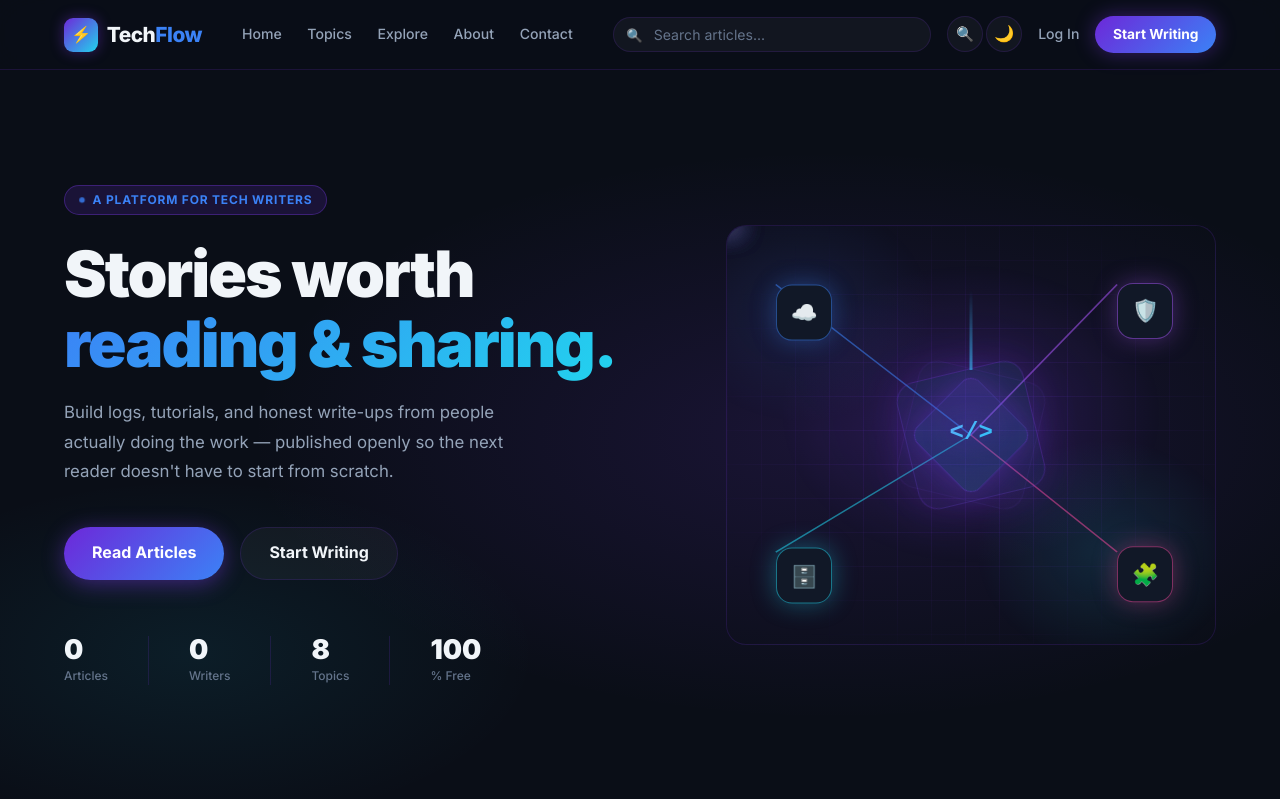
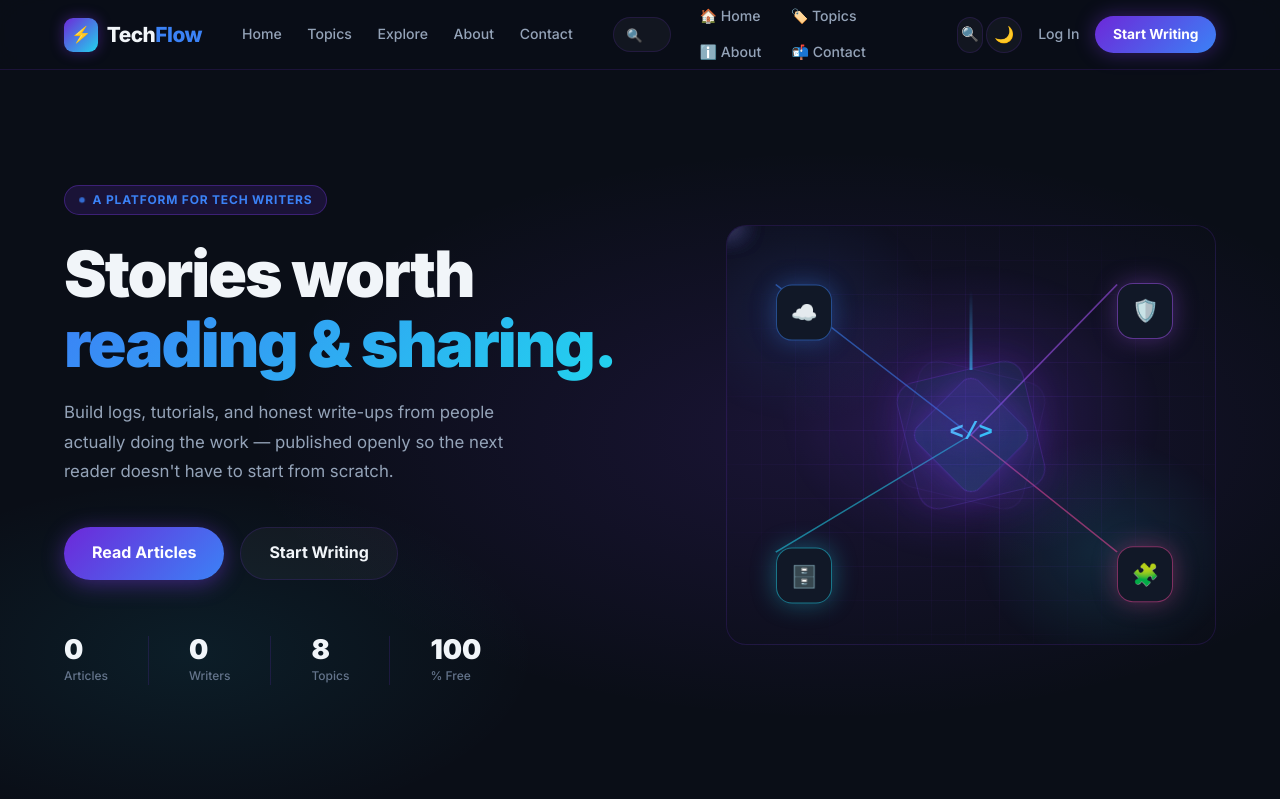
Before and after one commit to yasiru114/Blog-Application, a PHP site: page /index.php in a window 1280 px wide. Shown: the top 799 px of the page. Run offline with PHP 8.4, Linux system fonts and the light colour scheme; data comes from the database, SQL or seed files in the repository; data that the repository does not hold is empty.

Commit message:
Add mobile-only primary navigation links to header

```diff
--- a/includes/header.php
+++ b/includes/header.php
@@ -69,6 +69,15 @@ require_once __DIR__ . '/../auth.php';
             </div>
 
             <div class="nav-menu" id="nav-menu">
+                <!-- Mobile-only primary links (hidden on desktop) -->
+                <div class="nav-menu-primary-links">
+                    <a href="index.php" class="nav-link">🏠 Home</a>
+                    <a href="index.php#articles" class="nav-link">🏷️ Topics</a>
+                    <a href="about.php" class="nav-link">ℹ️ About</a>
+                    <a href="contact.php" class="nav-link">📬 Contact</a>
+                </div>
+                <div class="nav-menu-divider"></div>
+
                 <button class="nav-icon-btn" id="nav-search-icon-btn" title="Search" type="button">🔍</button>
                 <button class="theme-toggle nav-icon-btn" id="theme-toggle" title="Toggle theme">🌙</button>
 
```
